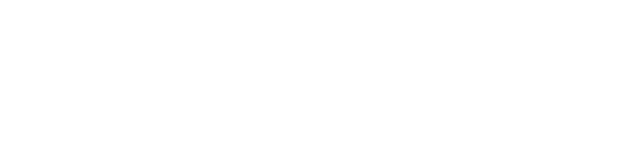
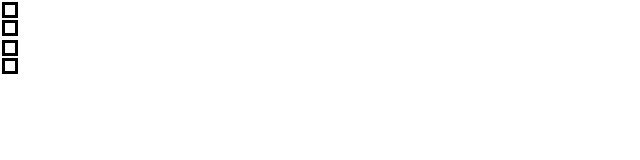
Before and after one commit to aldinijeager/etch-A-sketch, a plain HTML site: page index.html in a window 1280 px wide. Shown: the whole page, without its empty margins (0-640 px from the left). Drawn offline with Linux system fonts and the light colour scheme.

Commit message:
add border property to grid ellement
add border to visually see their arrangement

```diff
--- a/style/style.css
+++ b/style/style.css
@@ -6,8 +6,11 @@
 #canvas{
     display: flex;
     flex-direction: column;
+
 }
 .gridElement{
     width: 10px;
     height: 10px;
+    border: solid;
+    margin: 2px;
 }
```
